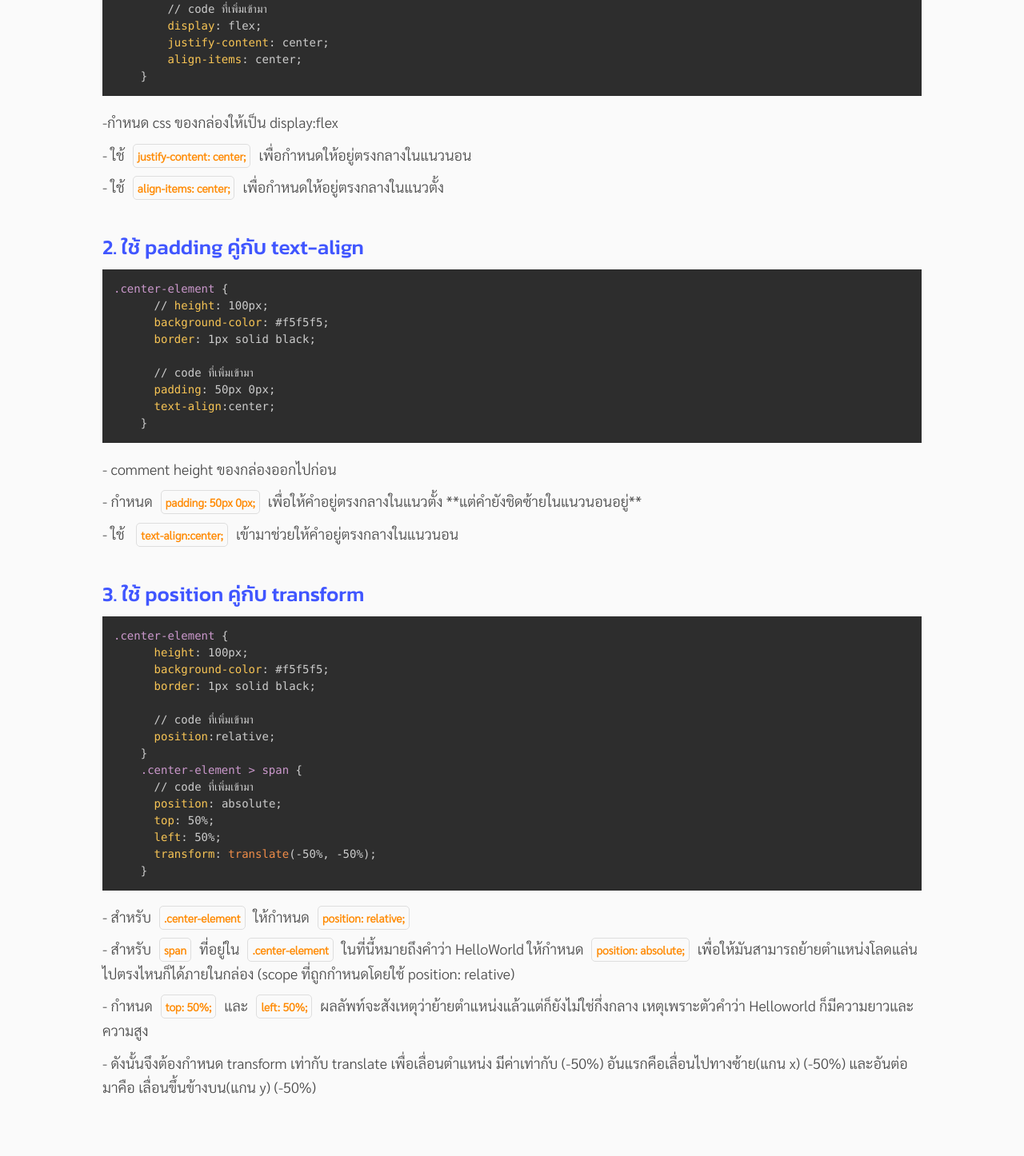
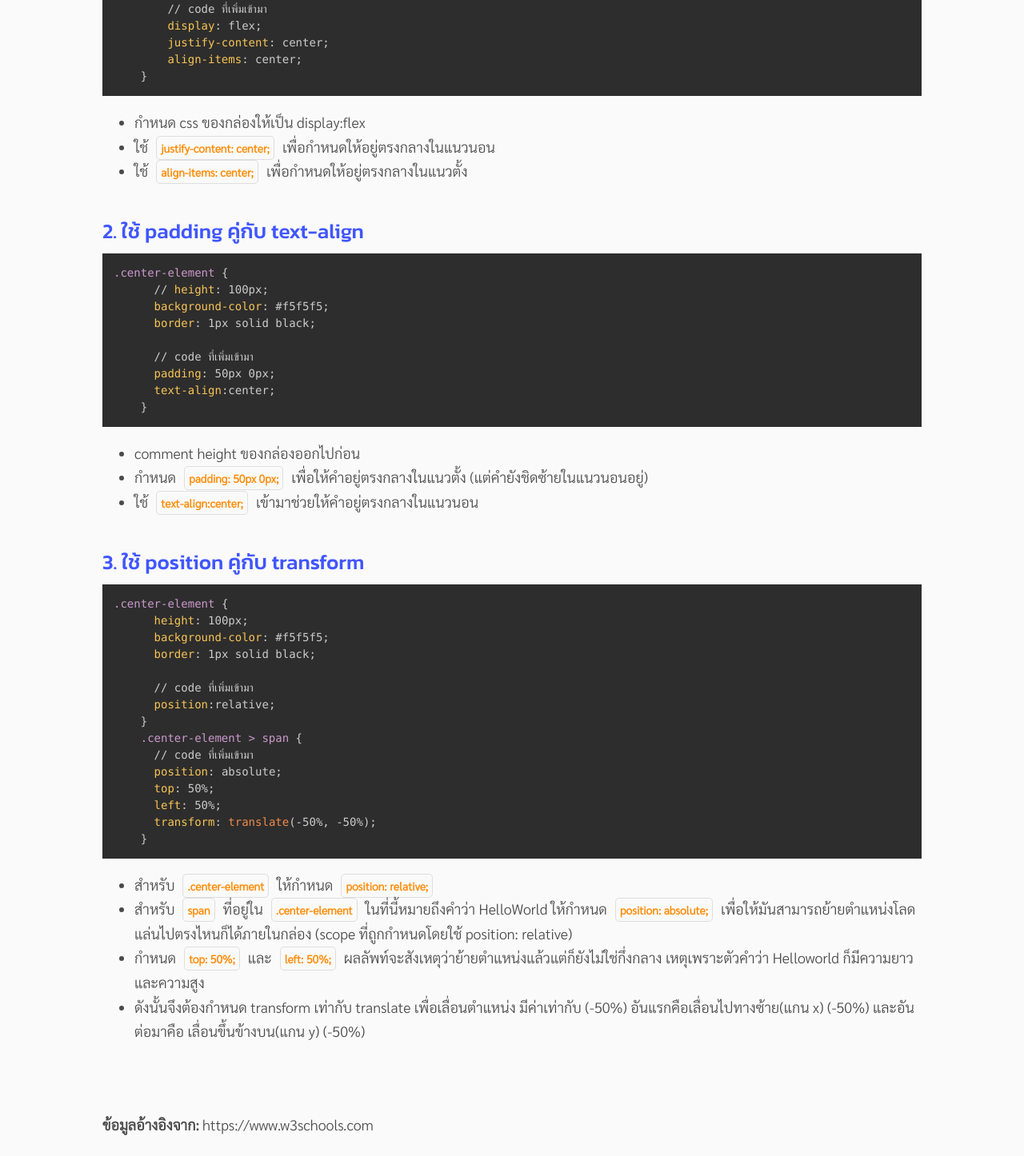
Before and after one commit to Aphiwit1/2021-next-nuengstory-v1, a Next.js app: page /posts/blog-1-element-center in a window 1280 px wide. Shown: the part 2015-3461 px from the top of the page at 80% size. Built offline with nearby package versions, Linux system fonts and the light colour scheme.

Commit message:
update ul

```diff
--- a/pages/posts/blog-1-element-center.js
+++ b/pages/posts/blog-1-element-center.js
@@ -2,8 +2,8 @@ import Layout from "../../components/layout";
 import Head from "next/head";
 import Content from "./content.module.css";
 import Code from "../../styles/Code";
-import Image from 'next/image'
-import ElementCenter from '../../public/element_center.png'
+import Image from "next/image";
+import ElementCenter from "../../public/element_center.png";
 
 export default function Test() {
   const cssOriginal = `.center-element {
@@ -54,16 +54,26 @@ export default function Test() {
       <>
         <Head>
           <title>nuengStory | CSS Trick: Element in center</title>
-          <meta name="viewport" content="initial-scale=1.0, width=device-width" />
-          <meta property="og:title" content="CSS Trick: วิธีจัด Element ไว้ตรงกลางของหน้าจอเว็บไซต์" key="title" />
+          <meta
+            name="viewport"
+            content="initial-scale=1.0, width=device-width"
+          />
+          <meta
+            property="og:title"
+            content="CSS Trick: วิธีจัด Element ไว้ตรงกลางของหน้าจอเว็บไซต์"
+            key="title"
+          />
           {/* <meta property="og:description" content="ผมจะมี html code ตั้งต้นเพื่อใช้กับแต่ละวิธีนะครับ ตามด้านล่างนี้เลย" key="ogdesc" /> */}
-          <meta property="og:image" content="https://dl.dropboxusercontent.com/s/owwafmerbzupwyq/blog1-cover.png?dl=0" key="ogimage" />
+          <meta
+            property="og:image"
+            content="https://dl.dropboxusercontent.com/s/owwafmerbzupwyq/blog1-cover.png?dl=0"
+            key="ogimage"
+          />
         </Head>
         {/* content */}
         <div className={Content.blogContentContainer}>
           <div>
             <div className={Content.textHeader}>
-
               #CSS Trick: วิธีจัด Element ไว้ตรงกลางของหน้าจอเว็บไซต์
             </div>
 
@@ -77,7 +87,8 @@ export default function Test() {
               />
             </div>
             <div className={Content.textContent}>
-            ผมจะมี html code ตั้งต้นเพื่อใช้กับแต่ละวิธีนะครับ ตามด้านล่างนี้เลย
+              ผมจะมี html code ตั้งต้นเพื่อใช้กับแต่ละวิธีนะครับ
+              ตามด้านล่างนี้เลย
             </div>
             <div className={Content.textContent}>
               <Code code={cssFlex} language="css" />
@@ -98,27 +109,50 @@ export default function Test() {
               </div>
             </div>
             <div className={Content.textContent}>
-            จะสังเหตุว่าคำว่า HelloWorld นั้นมี <strong className={Content.wordHighlight}>ผลลัพท์ในตอนแรก</strong>
+              จะสังเหตุว่าคำว่า HelloWorld นั้นมี{" "}
+              <strong className={Content.wordHighlight}>ผลลัพท์ในตอนแรก</strong>
               แสดงอยู่ที่มุมบนซ้ายของกล่อง แล้วถ้าเราอยากจะให้
-          ย้ายมาอยู่ตรงกลางของกล่องแบบ<strong className={Content.wordHighlight}>ผลลัพท์ที่คาดหวัง</strong>จะต้องทำอย่างไร
-          มีวิธีอยู่หลายวิธีครับ มาติดตามกันเลย
+              ย้ายมาอยู่ตรงกลางของกล่องแบบ
+              <strong className={Content.wordHighlight}>
+                ผลลัพท์ที่คาดหวัง
+              </strong>
+              จะต้องทำอย่างไร มีวิธีอยู่หลายวิธีครับ มาติดตามกันเลย
             </div>
             <div className={Content.textTopic}> 1. ใช้ display:flex </div>
             <div className={Content.textContent}>
               <Code code={cssFlex} language="css" />
             </div>
             <div className={Content.textContent}>
-              <div className={Content.mb10}>
-
+              {/* <div className={Content.mb10}>
                 -กำหนด css ของกล่องให้เป็น display:flex
               </div>
               <div className={Content.mb10}>
-              - ใช้<strong className={Content.Highlight}>justify-content: center;</strong>
+                - ใช้
+                <strong className={Content.Highlight}>
+                  justify-content: center;
+                </strong>
                 เพื่อกำหนดให้อยู่ตรงกลางในแนวนอน
               </div>
               <div>
-              - ใช้<strong className={Content.Highlight}>align-items: center;</strong>เพื่อกำหนดให้อยู่ตรงกลางในแนวตั้ง
-              </div>
+                - ใช้
+                <strong className={Content.Highlight}>
+                  align-items: center;
+                </strong>
+                เพื่อกำหนดให้อยู่ตรงกลางในแนวตั้ง
+              </div> */}
+              <ul>
+                <li>กำหนด css ของกล่องให้เป็น display:flex</li>
+                <li>ใช้
+                <strong className={Content.Highlight}>
+                  justify-content: center;
+                </strong>
+                เพื่อกำหนดให้อยู่ตรงกลางในแนวนอน</li>
+                <li>ใช้
+                <strong className={Content.Highlight}>
+                  align-items: center;
+                </strong>
+                เพื่อกำหนดให้อยู่ตรงกลางในแนวตั้ง</li>
+              </ul>
             </div>
             <div className={Content.textTopic}>
               2. ใช้ padding คู่กับ text-align
@@ -127,24 +161,45 @@ export default function Test() {
               <Code code={cssPaddingWithTextAlign} language="css" />
             </div>
             <div className={Content.textContent}>
-              <div className={Content.mb10}> - comment height ของกล่องออกไปก่อน</div>
+              {/* <div className={Content.mb10}> - comment height ของกล่องออกไปก่อน</div>
               <div className={Content.mb10}>
               - กำหนด<strong className={Content.Highlight}>padding: 50px 0px;</strong>
             เพื่อให้คำอยู่ตรงกลางในแนวตั้ง **แต่คำยังชิดซ้ายในแนวนอนอยู่**
               </div>
               <div>
               - ใช้ <strong className={Content.Highlight}>text-align:center;</strong>เข้ามาช่วยให้คำอยู่ตรงกลางในแนวนอน
+              </div> */}
+              <ul>
+                <li>comment height ของกล่องออกไปก่อน</li>
+                <li>
+                  กำหนด
+                  <strong className={Content.Highlight}>
+                    padding: 50px 0px;
+                  </strong>
+                  เพื่อให้คำอยู่ตรงกลางในแนวตั้ง (แต่คำยังชิดซ้ายในแนวนอนอยู่)
+                </li>
+                <li>
+                  ใช้
+                  <strong className={Content.Highlight}>
+                    text-align:center;
+                  </strong>
+                  เข้ามาช่วยให้คำอยู่ตรงกลางในแนวนอน
+                </li>
+              </ul>
             </div>
-            </div>
+
             <div className={Content.textTopic}>
-
               3. ใช้ position คู่กับ transform
             </div>
             <div className={Content.textContent}>
-              <Code className={Content.Code} code={cssPositionWithRranslate} language="css" />
+              <Code
+                className={Content.Code}
+                code={cssPositionWithRranslate}
+                language="css"
+              />
             </div>
             <div className={Content["textContent"] + " " + Content["pb50"]}>
-              <div className={Content.mb10}>
+              {/* <div className={Content.mb10}>
               - สำหรับ<strong className={Content.Highlight}>.center-element</strong>ให้กำหนด<strong className={Content.Highlight}>position: relative;</strong>
               </div>
               <div className={Content.mb10}>
@@ -162,7 +217,40 @@ export default function Test() {
               - ดังนั้นจึงต้องกำหนด transform เท่ากับ translate เพื่อเลื่อนตำแหน่ง
             มีค่าเท่ากับ (-50%) อันแรกคือเลื่อนไปทางซ้าย(แกน x) (-50%)
             และอันต่อมาคือ เลื่อนขึ้นข้างบน(แกน y) (-50%)
-              </div>
+              </div> */}
+              <ul>
+                <li>
+                  สำหรับ
+                  <strong className={Content.Highlight}>.center-element</strong>
+                  ให้กำหนด
+                  <strong className={Content.Highlight}>
+                    position: relative;
+                  </strong>
+                </li>
+                <li>
+                  สำหรับ<strong className={Content.Highlight}>span</strong>
+                  ที่อยู่ใน
+                  <strong className={Content.Highlight}>.center-element</strong>
+                  ในที่นี้หมายถึงคำว่า HelloWorld ให้กำหนด
+                  <strong className={Content.Highlight}>
+                    position: absolute;
+                  </strong>
+                  เพื่อให้มันสามารถย้ายตำแหน่งโลดแล่นไปตรงไหนก็ได้ภายในกล่อง
+                  (scope ที่ถูกกำหนดโดยใช้ position: relative)
+                </li>
+                <li>
+                  กำหนด<strong className={Content.Highlight}>top: 50%;</strong>
+                  และ<strong className={Content.Highlight}>left: 50%;</strong>
+                  ผลลัพท์จะสังเหตุว่าย้ายตำแหน่งแล้วแต่ก็ยังไม่ใช่กึ่งกลาง
+                  เหตุเพราะตัวคำว่า Helloworld ก็มีความยาวและความสูง
+                </li>
+                <li>
+                  ดังนั้นจึงต้องกำหนด transform เท่ากับ translate
+                  เพื่อเลื่อนตำแหน่ง มีค่าเท่ากับ (-50%)
+                  อันแรกคือเลื่อนไปทางซ้าย(แกน x) (-50%) และอันต่อมาคือ
+                  เลื่อนขึ้นข้างบน(แกน y) (-50%)
+                </li>
+              </ul>
             </div>
             <div className={Content["textContent"] + " " + Content["pb50"]}>
               <strong>ข้อมูลอ้างอิงจาก:</strong> https://www.w3schools.com
```
Lines whose indentation alone changed are shown as unchanged.
